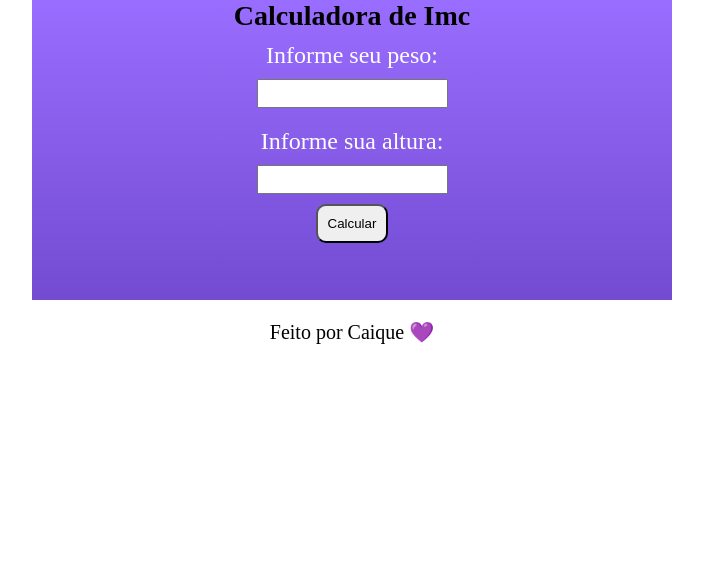
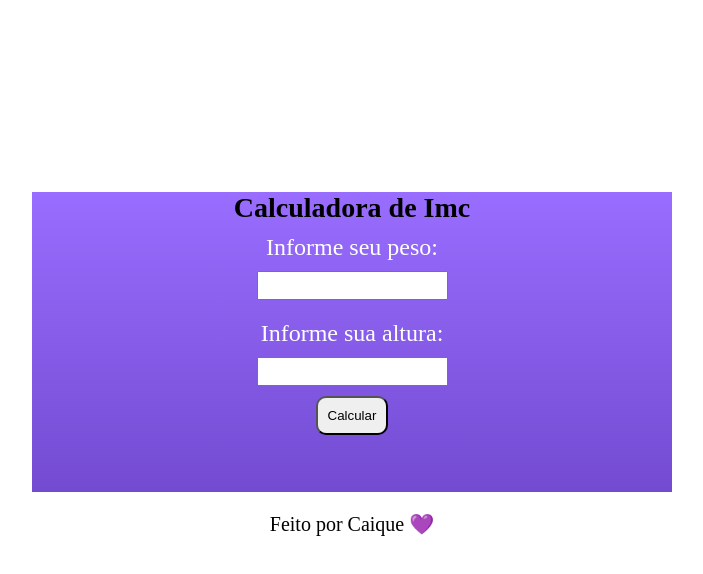
Before and after one commit to caiquereiss/calculatorImc, a plain HTML site: page index.html in a window 1280 px wide. Shown: the whole page, without its empty margins (288-991 px from the left). Drawn offline with Linux system fonts and the light colour scheme.

Commit message:
Mexendo no css

```diff
--- a/index.html
+++ b/index.html
@@ -8,6 +8,7 @@
   <title>Calculadora  de Imc</title>
 </head>
 <body>
+  <main>
     <div id="container">
       <h1>Calculadora de Imc</h1>
 
@@ -21,6 +22,7 @@
       <p id="result"></p>
 
     </div>
+  </main>
 
     <footer>
       <p id="me">Feito por Caique 💜</p>
--- a/style/style.css
+++ b/style/style.css
@@ -4,6 +4,9 @@
   box-sizing: border-box;
 }
 
+main {
+  margin-top: 15%;
+}
 
 #container {
   background: linear-gradient(#996dff, #734bd1 );
```
Lines whose indentation alone changed are shown as unchanged.
